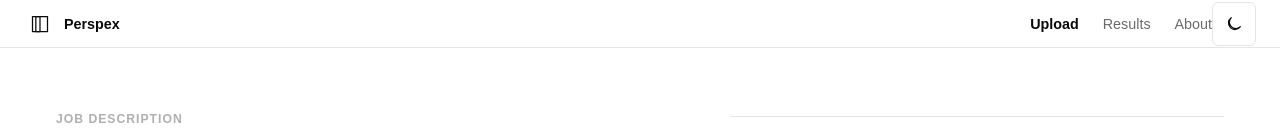
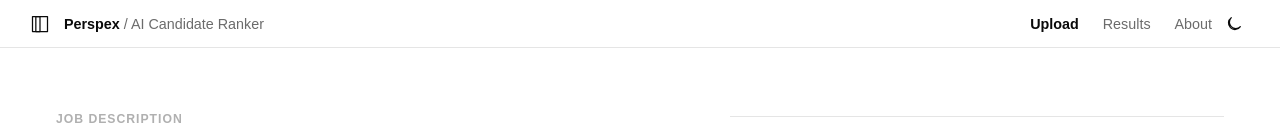
Before and after one commit to aliaspiyush/perspex, a React (Vite) app: page /#upload in a window 1280 px wide. Shown: the top 137 px of the page. Built offline with nearby package versions, Linux system fonts and the light colour scheme; a web font is replaced by a local one.

Commit message:
UI: Update logo text and remove theme toggle border

```diff
--- a/src/components/Nav.jsx
+++ b/src/components/Nav.jsx
@@ -32,7 +32,7 @@ export default function Nav({ route, theme, onToggleTheme }) {
         aria-label="Perspex upload"
       >
         <LensMark />
-        <span>Perspex</span>
+        <span>Perspex <span style={{ color: 'var(--color-text-muted)', fontWeight: 400 }}>/ AI Candidate Ranker</span></span>
       </a>
 
       <nav className={`nav-links ${isOpen ? 'is-open' : ''}`} aria-label="Primary navigation">
--- a/src/index.css
+++ b/src/index.css
@@ -210,7 +210,7 @@ svg {
 }
 
 .theme-toggle {
-  border-color: var(--color-border);
+  border-color: transparent;
 }
 
 .menu-button {
```
